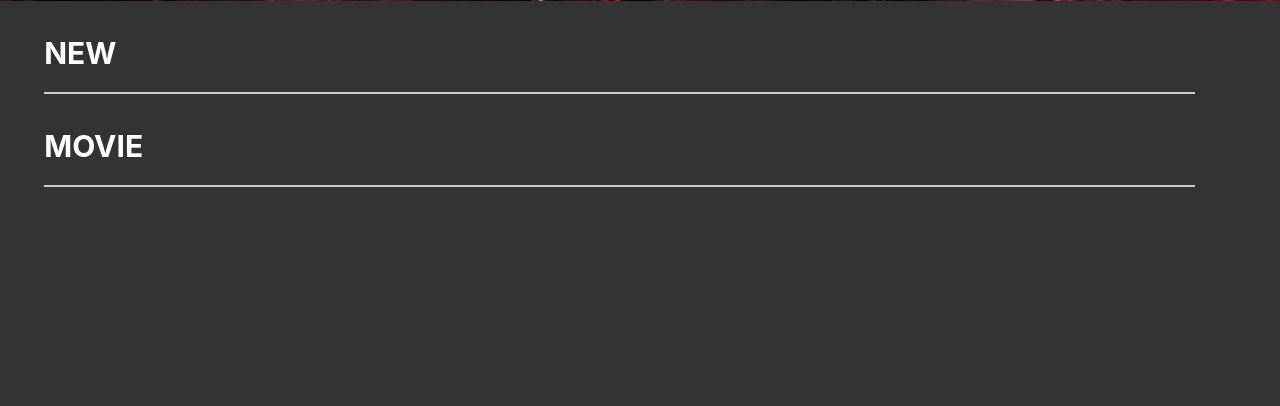
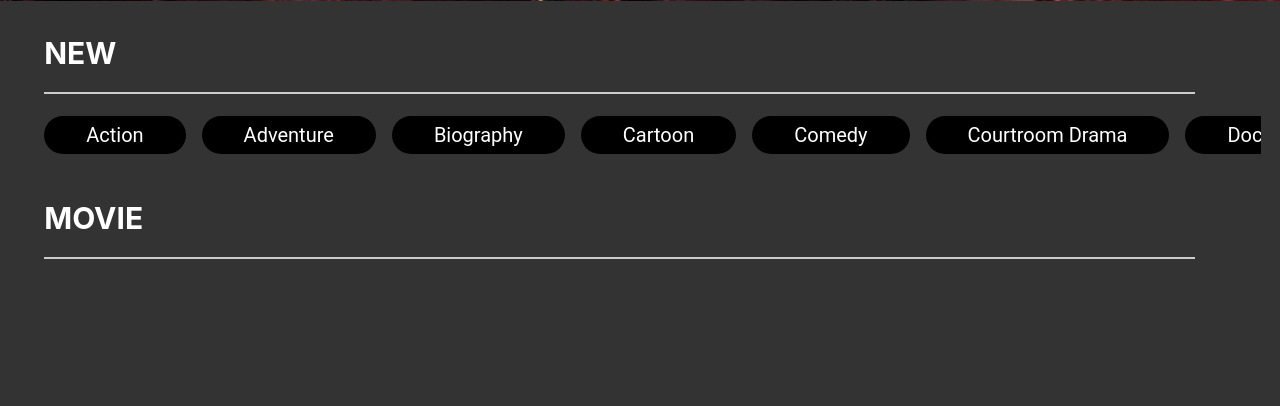
Before and after one commit to BaoCoder288203/Web-Movie, a PHP site: page /html/index.html in a window 1280 px wide. Shown: the part 639-1045 px from the top of the page. Run offline with PHP 8.4, Linux system fonts and the light colour scheme; some libraries are stand-ins or nearby versions.

Commit message:
Update scrollbar-tabs-container_List

```diff
--- a/html/index.html
+++ b/html/index.html
@@ -79,8 +79,61 @@
             <div class="row custom-line">
                 <p class="text-new">NEW</p>
             </div>
-            <div class="row ">
+            <div class=" row scrollable-tabs-container ">
+                <div class="left-arrow">
+                    <svg xmlns="http://www.w3.org/2000/svg" fill="none" viewBox="0 0 24 24" strokeWidth={1.5} stroke="currentColor" className="size-6">
+                        <path strokeLinecap="round"
+                        strokeLinejoin="round" d="M15.75 19.5 8.25 12l7.5-7.5"
+                         />
+                    </svg>
+                </div>
+                <ul>
+                    <li>
+                        <a href="#" class="active">Action</a>
+                    </li>
+                    <li>
+                        <a href="#"  >Adventure</a>
+                    </li>
+                    <li>
+                        <a href="#"  >Biography</a>
+                    </li>
+                    <li>
+                        <a href="#"  >Cartoon</a>
+                    </li>
+                    <li>
+                        <a href="#"  >Comedy</a>
+                    </li>
+                    <li>
+                        <a href="#"  >Courtroom Drama</a>
+                    </li>
+                    <li>
+                        <a href="#"  >Documentary</a>
+                    </li>
+                    <li>
+                        <a href="#"  >Adventure</a>
+                    </li>
+                    <li>
+                        <a href="#"  >Biography</a>
+                    </li>
+                    <li>
+                        <a href="#"  >Cartoon</a>
+                    </li>
+                    <li>
+                        <a href="#"  >Comedy</a>
+                    </li>
+                    <li>
+                        <a href="#"  >Courtroom Drama</a>
+                    </li>
+                    <li>
+                        <a href="#"  >Documentary</a>
+                    </li>
+                </ul>
+                <div class="right-arrow">
+                    <svg xmlns="http://www.w3.org/2000/svg" fill="none" viewBox="0 0 24 24" stroke-width="1.5" stroke="currentColor" class="size-6">
+                        <path stroke-linecap="round" stroke-linejoin="round" d="m8.25 4.5 7.5 7.5-7.5 7.5" />
+                      </svg>
 
+                </div>
             </div>
 
             <div class="row custom-line">
--- a/html/public/css/style.css
+++ b/html/public/css/style.css
@@ -156,7 +156,7 @@ label {
 	font-weight: normal;
 }
 
-/* -------------------------NEW----------------------- */
+/* -------------------------NEW,MOVIE----------------------- */
 
 .text-new {
 	color: white;
@@ -170,3 +170,53 @@ label {
 	width: 95%;
 	margin-left: 10px;
   }
+
+/* -------------------------Scrollable-tabs----------------------- */
+.scrollable-tabs-container{
+	font-family: 'Roboto', sans-serif;
+	background-color: rgba(51, 51, 51, 1);
+	margin-top: 10px;
+	margin-left: 10px;
+	max-width: 1430px;
+	border-radius:  20px;
+}
+
+.scrollable-tabs-container svg {
+	width: 24px;
+	height: 24px;
+	padding: 8px;
+	cursor: pointer;
+	color: black;
+	display: none;
+}
+
+.scrollable-tabs-container ul {
+	display: flex;
+	gap:16px;
+	padding: 12px 0px;
+	margin:0;
+	list-style: none;
+	overflow-x: scroll;
+
+}
+
+.scrollable-tabs-container ul::-webkit-scrollbar{
+	display: none !important;
+}
+
+.scrollable-tabs-container a {
+	color: #fff;
+	text-decoration: none;
+    font-size: 20px;
+	background: black ;
+	padding:4px 42px;
+	display: inline-block;
+	border-radius: 20px;
+	user-select: none;
+	white-space: nowrap;
+}
+
+.scrollable-tabs-container a.active{
+	background-color: black;
+	color: white;
+}
```
